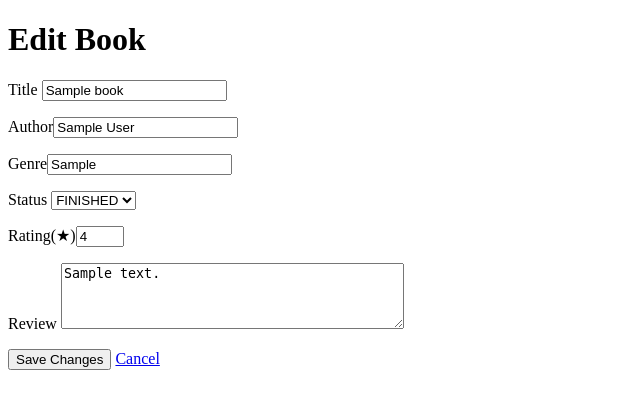
After one commit to pessimystic/Norn, a Spring Boot app: page /books/1/edit in a window 1280 px wide. The commit adds this page. Shown: the top 409 px of the page, without its empty margins (0-640 px from the left). Run offline with Spring Boot 4, Linux system fonts and the light colour scheme; tables that the repository leaves empty hold one stand-in row (values such as "Sample post").

Commit message:
Added edit book page and link

```diff
--- a/src/main/java/com/example/booktracker/BookController.java
+++ b/src/main/java/com/example/booktracker/BookController.java
@@ -21,21 +21,21 @@ public class BookController {
     }
 
     @GetMapping
-    public String list(@RequestParam (required=false) String q,Model model) {
-        model.addAttribute("books",bookService.search(q));
-        model.addAttribute("q",q);
-        if(!model.containsAttribute("bookForm")){
-            model.addAttribute("bookForm",new BookForm());
+    public String list(@RequestParam(required = false) String q, Model model) {
+        model.addAttribute("books", bookService.search(q));
+        model.addAttribute("q", q);
+        if (!model.containsAttribute("bookForm")) {
+            model.addAttribute("bookForm", new BookForm());
 
         }
         return "books";
     }
 
     @PostMapping
-    public String create(@Valid @ModelAttribute("bookForm") BookForm form,BindingResult result, Model model){
-        if(result.hasErrors()){
-            model.addAttribute("books",bookService.search(null));
-            model.addAttribute("q","");
+    public String create(@Valid @ModelAttribute("bookForm") BookForm form, BindingResult result, Model model) {
+        if (result.hasErrors()) {
+            model.addAttribute("books", bookService.search(null));
+            model.addAttribute("q", "");
             return "books";
         }
         bookService.create(form);
@@ -43,8 +43,25 @@ public class BookController {
     }
 
     @PostMapping("/{id}/delete")
-    public String delete(@PathVariable Long id){
+    public String delete(@PathVariable Long id) {
         bookService.delete(id);
         return "redirect:/books";
     }
+
+    @GetMapping("/{id}/edit")
+    public String editForm(@PathVariable Long id, Model model) {
+        model.addAttribute("bookForm", bookService.toForm(bookService.get(id)));
+        model.addAttribute("bookId", id);
+        return "edit";
+    }
+
+    @PostMapping("/{id}/edit")
+    public String update(@PathVariable Long id, @Valid @ModelAttribute("bookform") BookForm form, BindingResult result, Model model) {
+        if (result.hasErrors()) {
+            model.addAttribute("bookId", id);
+            return "edit";
+        }
+        bookService.update(id, form);
+        return "redirect:/books";
+    }
 }
--- a/src/main/resources/templates/books.html
+++ b/src/main/resources/templates/books.html
@@ -1,5 +1,5 @@
 <!DOCTYPE html>
-<html xmlns:th="http://www.thymeleaf.org">
+<html lang = "en" xmlns:th="http://www.thymeleaf.org">
 <head>
     <meta charset="UTF-8">
     <title>
@@ -31,6 +31,7 @@
         <td th:text="${book.status}">Status</td>
         <td th:text="${book.rating}">Rating</td>
         <td>
+            <a th:href="@{/books/{id}/edit(id=${book.id})}">Edit</a>
             <form method="post" th:action="@{/books/{id}/delete(id=${book.id})}" onsubmit="return confirm('Delete this Books?')">
                 <button type="submit">Delete</button>
             </form>
@@ -55,7 +56,7 @@
         <option th:each="s : ${T(com.example.booktracker.BookStatus).values()}" th:value="${s}" th:text="${s}"></option>
     </select>
     </label></p>
-    <p><label>Rating(&#9733)<input type="number" th:field="*{rating}" min="1" max="5"></label>
+    <p><label>Rating(&#9733;)<input type="number" th:field="*{rating}" min="1" max="5"></label>
         <span th:if="${#fields.hasErrors('rating')}" th:errors="*{rating}" style="color:red"></span>
     </p>
     <p><label>Review <textarea th:field="*{review}" rows="4" cols="40"></textarea></label>
--- /dev/null
+++ b/src/main/resources/templates/edit.html
@@ -0,0 +1,38 @@
+<!DOCTYPE html>
+<html lang="en" xmlns:th="http://www.thymeleaf.org">
+<head>
+    <meta charset="UTF-8">
+    <title>Norn-Edit Book</title>
+</head>
+
+<body>
+<h1>Edit Book</h1>
+
+<form method="post" th:action="@{/books/{id}/edit(id=${bookId})}" th:object="${bookForm}">
+
+    <p><label>Title <input type="text" th:field="*{title}" maxlength="255" required></label>
+        <span th:if="${#fields.hasErrors('title')}" th:errors="*{title}" style="color:red"></span>
+    </p>
+    <p><label>Author<input type="text" th:field="*{author}" maxlength="255" required></label>
+        <span th:if="${#fields.hasErrors('author')}" th:errors="*{author}" style="color:red"></span>
+    </p>
+    <p><label>Genre<input type="text" th:field="*{genre}" maxlength="100"></label>
+        <span th:if="${#fields.hasErrors('genre')}" th:errors="*{genre}" style="color:red"></span>
+    </p>
+    <p><label>Status
+        <select th:field="*{status}">
+            <option th:each="s : ${T(com.example.booktracker.BookStatus).values()}" th:value="${s}" th:text="${s}"></option>
+        </select>
+    </label></p>
+    <p><label>Rating(&#9733;)<input type="number" th:field="*{rating}" min="1" max="5"></label>
+        <span th:if="${#fields.hasErrors('rating')}" th:errors="*{rating}" style="color:red"></span>
+    </p>
+    <p><label>Review <textarea th:field="*{review}" rows="4" cols="40"></textarea></label>
+        <span th:if="${#fields.hasErrors('review')}" th:errors="*{review}" style="color:red"></span>
+    </p>
+
+    <button type="submit">Save Changes</button>
+    <a th:href="@{/books}">Cancel</a>
+</form>
+</body>
+</html>
```
Also changed, not shown: src/main/java/com/example/booktracker/BookService.java (+28 -2 lines).
